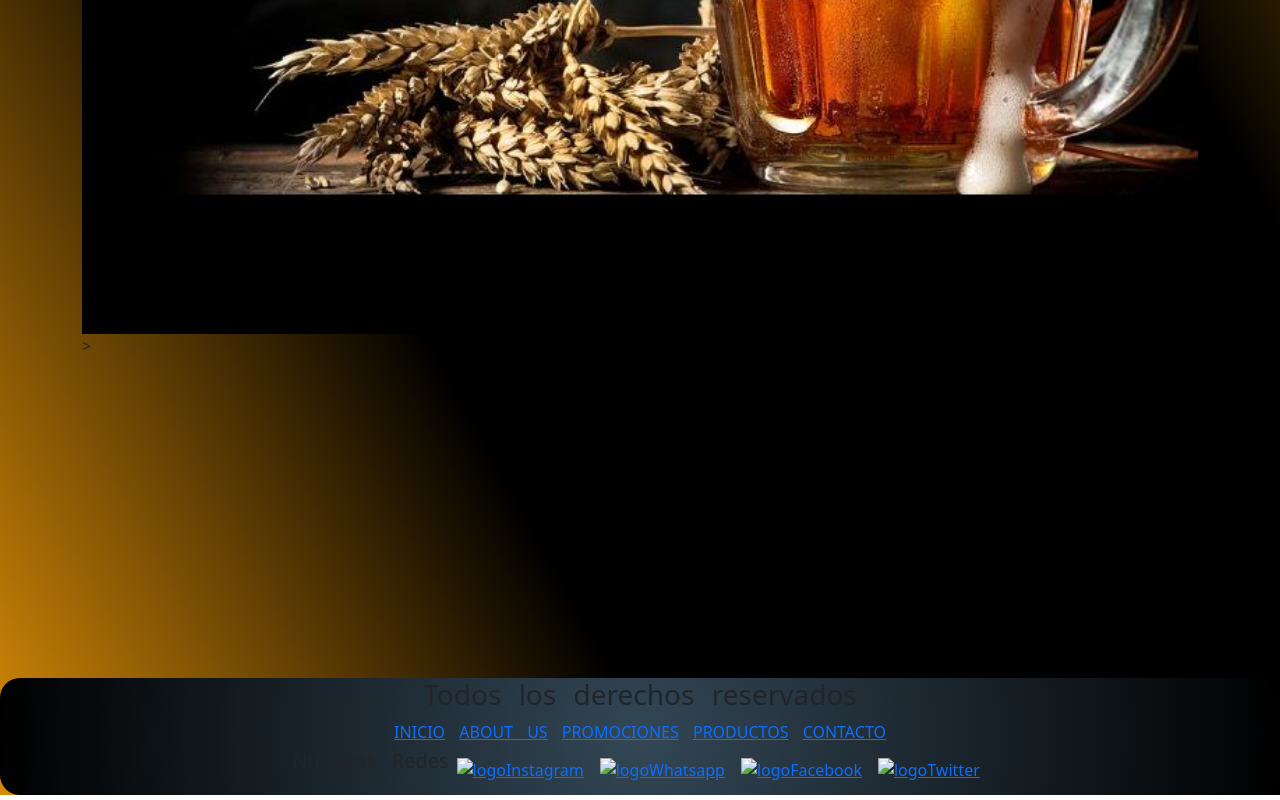
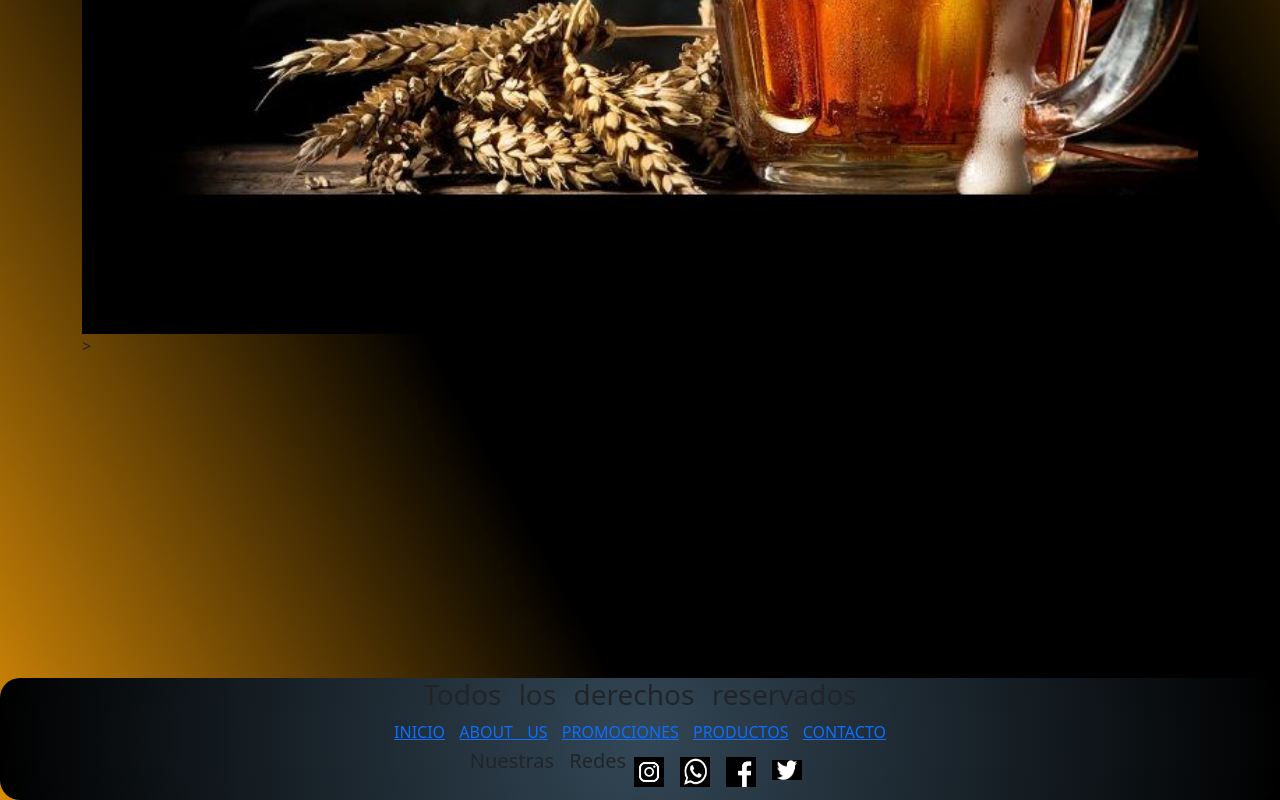
Before and after one commit to diegowtapia/proyectoskolbierclub, a website: page index.html in a window 1280 px wide. Shown: the part 998-1798 px from the top of the page. Drawn offline with nearby package versions, Linux system fonts and the light colour scheme; the site is published under a folder, as on GitHub Pages, so addresses that start at the root find nothing.

Commit message:
cambio en las img del footer

```diff
--- a/index.html
+++ b/index.html
@@ -98,16 +98,16 @@
         <section class="redes">
         <h5>Nuestras Redes</h5>
         <a href="http://instagram.com" target="_blank">
-            <img src="/img/ig.jpeg" alt="logoInstagram"  height="30px" width="30px">
+            <img src="./img/ig.jpeg" alt="logoInstagram"  height="30px" width="30px">
         </a>
         <a href="http://whatsapp.com" target="_blank">
-            <img src="/img/wzpOk.jpeg.jpg" alt="logoWhatsapp" height="30px" width="30px">
+            <img src="./img/wzpOk.jpeg.jpg" alt="logoWhatsapp" height="30px" width="30px">
         </a>
         <a href="http://facebook.com" target="_blank">
-            <img src="/img/fb.jpeg" alt="logoFacebook" height="30px" width="30px">
+            <img src="./img/fb.jpeg" alt="logoFacebook" height="30px" width="30px">
         </a>
         <a href="http://twitter.com" target="_blank">
-            <img src="/img/twt.jpeg" alt="logoTwitter" height="20px" width="30px">
+            <img src="./img/twt.jpeg" alt="logoTwitter" height="20px" width="30px">
         </a>
         </section>
     </footer>
```
